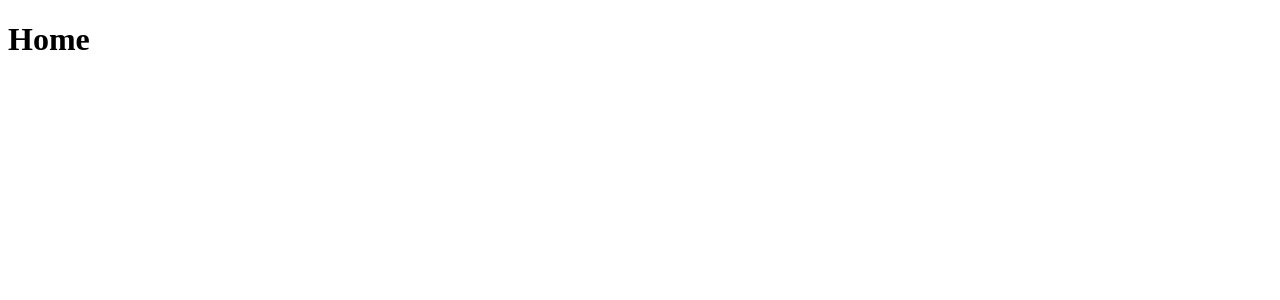
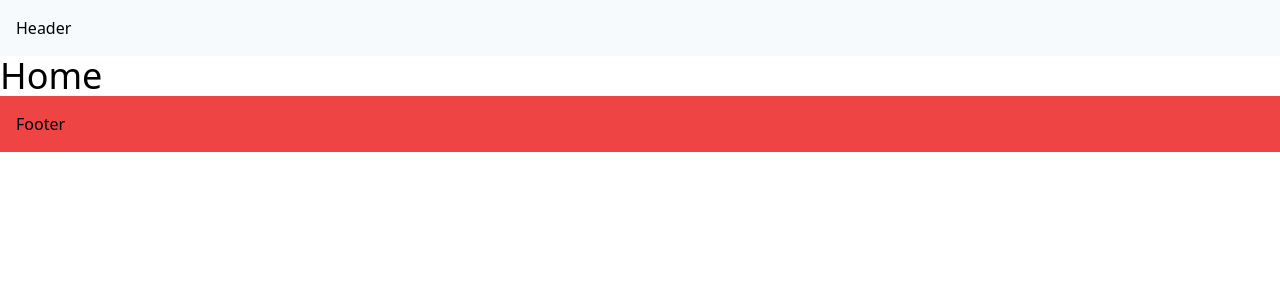
Before and after one commit to EugenMoser/next14-tutorial, a Next.js app: page / in a window 1280 px wide. Shown: the top 300 px of the page. Built offline with nearby package versions, Linux system fonts and the light colour scheme.

Commit message:
14 - Layouts

```diff
--- /dev/null
+++ b/src/app/globals.css
@@ -0,0 +1,9 @@
+@tailwind base;
+@tailwind components;
+@tailwind utilities;
+
+@layer base {
+  h1 {
+    @apply text-4xl;
+  }
+}
--- a/src/app/layout.tsx
+++ b/src/app/layout.tsx
@@ -1,16 +1,22 @@
+import "./globals.css";
+
 export const metadata = {
-  title: 'Next.js',
-  description: 'Generated by Next.js',
-}
+  title: "Next.js",
+  description: "Generated by Next.js",
+};
 
 export default function RootLayout({
   children,
 }: {
-  children: React.ReactNode
+  children: React.ReactNode;
 }) {
   return (
     <html lang="en">
-      <body>{children}</body>
+      <body>
+        <header className="bg-gray-100 p-4">Header</header>
+        {children}
+        <footer className="bg-red p-4">Footer</footer>
+      </body>
     </html>
-  )
+  );
 }
--- a/tailwind.config.ts
+++ b/tailwind.config.ts
@@ -7,14 +7,35 @@ const config: Config = {
     "./src/app/**/*.{js,ts,jsx,tsx,mdx}",
   ],
   theme: {
+    colors: {
+      transparent: "transparent",
+      black: "#000",
+      white: "#fff",
+      gray: {
+        "100": "#f7fafc",
+        // ...
+        "900": "#1a202c",
+      },
+      red: "#EF4444",
+    },
+    screens: {
+      sm: "640px",
+      md: "768px",
+      lg: "1024px",
+      xl: "1280px",
+    },
     extend: {
       backgroundImage: {
         "gradient-radial": "radial-gradient(var(--tw-gradient-stops))",
         "gradient-conic":
           "conic-gradient(from 180deg at 50% 50%, var(--tw-gradient-stops))",
       },
+      fontFamily: {
+        display: "Oswald, ui-serif", // Adds a new `font-display` class
+      },
     },
   },
+
   plugins: [],
 };
 export default config;
```
